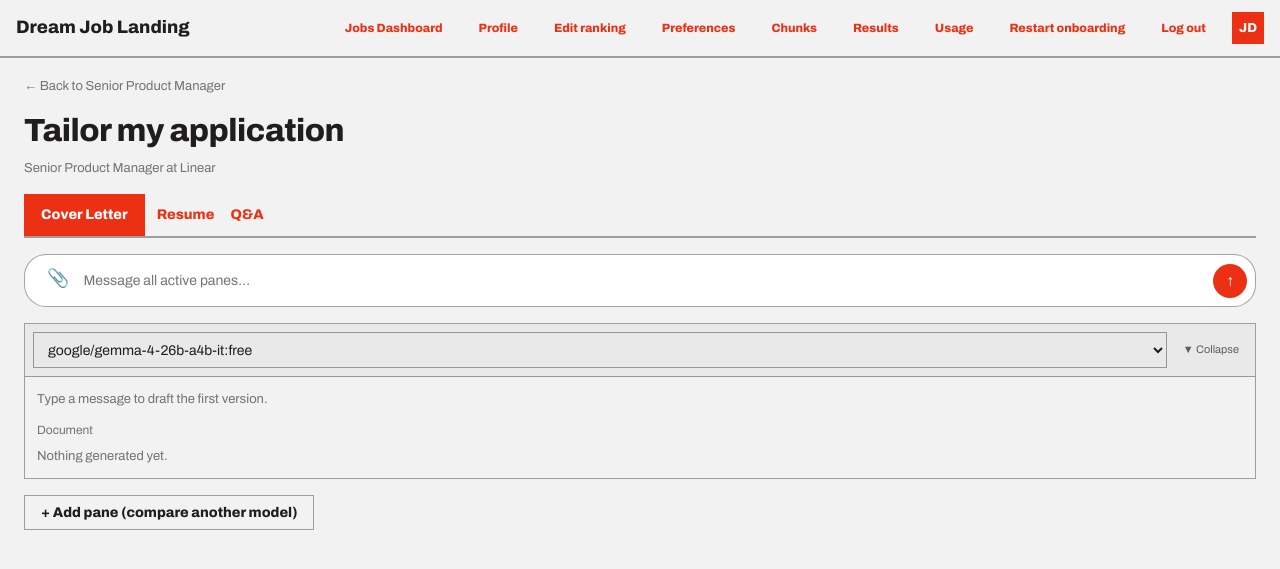
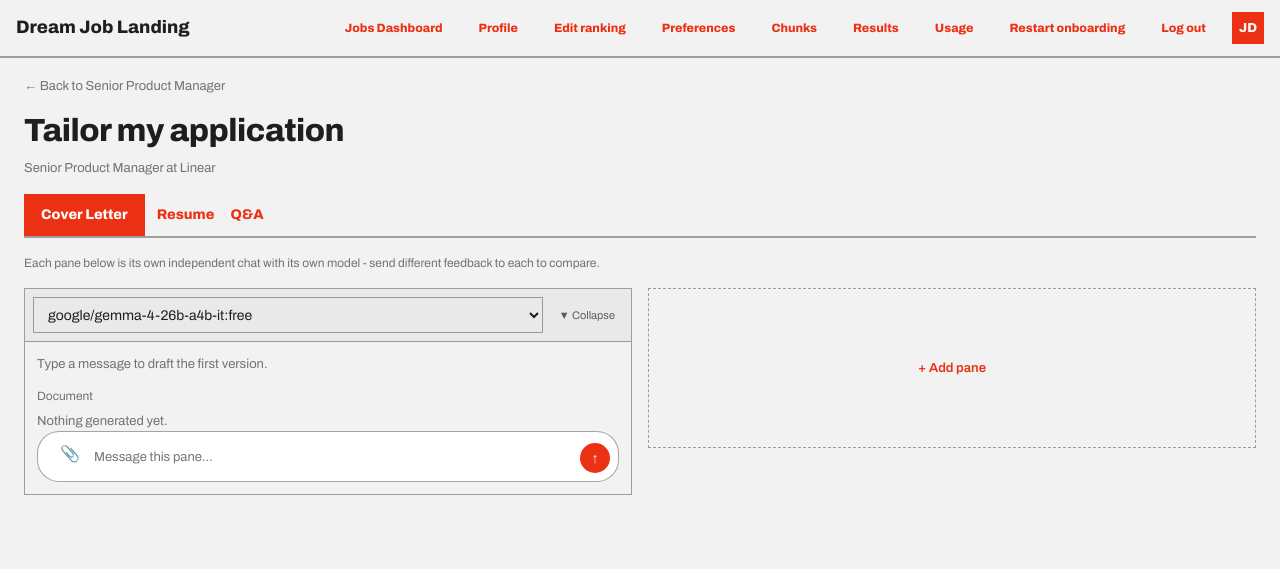
Before and after one commit to sofi777/job-search-agent, a Flask app: page /jobs/1/tailor in a window 1280 px wide. Shown: the top 569 px of the page. Run offline with Flask 3, Linux system fonts and the light colour scheme; the visitor is signed in with stand-in values (Sample User, id 1); data comes from the database, SQL or seed files in the repository; data that the repository does not hold is empty; some libraries are stand-ins or nearby versions.

Commit message:
Make compare panes fully independent; uncap pane count; add 2 models
Independent panes (was: one shared input broadcasting to every pane):
- Each pane is now its own <form> (model dropdown, message box, send
  button) posting to /jobs/<id>/tailor/<tab>/session/<session_id>/message -
  sending a message only affects that one pane, so different feedback can
  go to different models instead of always the same message to all of
  them. Chat memory stays per-pane (as it already was); writing-style
  preferences stay global across every pane and model, unchanged.
- Dropped the ThreadPoolExecutor fan-out (no longer needed - one request
  now only ever drives one pane) and the old shared /message route.
- Removed the 3-pane cap entirely (store.create_chat_session, "+ Add pane"
  button) - no artificial limit on how many models you can compare.
- "+ Add pane" moved inline into the panes row as its own tile, instead of
  a separate button below that was easy to miss.

Models: added google/gemini-2.5-flash and qwen/qwen3.8-max to the dropdown
and usage-tracking price table - the two next-best options alongside
Sonnet from an earlier real comparison against this app's actual task
(strict-JSON creative writing), measured on real production data.

Verified live: two panes on the same job, one sent to independently -
confirmed the other pane's thread was untouched, correct per-pane
artifact/rating, then cleaned up test data (including leftover panes from
an earlier test round that were never cleaned up - now confirmed gone).

Co-Authored-By: Claude Sonnet 5 <noreply@anthropic.com>

```diff
--- a/webapp/app.py
+++ b/webapp/app.py
@@ -1,6 +1,5 @@
 import re
 import time
-from concurrent.futures import ThreadPoolExecutor, as_completed
 from functools import wraps
 
 from flask import Flask, redirect, render_template, request, session, url_for
@@ -488,7 +487,6 @@ def tailor(job_id):
         tab=tab,
         tab_labels=TAB_LABELS,
         panes=panes,
-        can_add_pane=len(panes) < store.MAX_SESSIONS_PER_TAB,
         models=agents.MODEL_OPTIONS,
     )
 
@@ -498,18 +496,14 @@ def tailor(job_id):
 def add_chat_session(job_id, tab):
     if tab not in store.TAILOR_TYPES:
         return redirect(url_for("tailor", job_id=job_id))
-    try:
-        store.create_chat_session(job_id, tab)
-    except ValueError:
-        pass  # already at the pane limit - the "+" button is hidden by then anyway
+    store.create_chat_session(job_id, tab)
     return redirect(url_for("tailor", job_id=job_id, tab=tab))
 
 
 def _run_pane_turn(chat_session, job, display_message, preferences):
     """Run one full turn (classify -> retrieve -> generate -> persist) for one pane's own
-    thread. Returns None on success or an error message string on failure - a RuntimeError in
-    one pane (rate limit, JSON parse failure, ...) must not take down the others, since they
-    run concurrently and independently (see tailor_message).
+    thread. Returns None on success or an error message string on failure, for the caller to
+    show inline in that pane rather than crashing the whole request.
     """
     session_id, model, tab = chat_session["id"], chat_session["model"], chat_session["type"]
     try:
@@ -575,26 +569,39 @@ def _run_pane_turn(chat_session, job, display_message, preferences):
         return str(e)
 
 
-@app.route("/jobs/<int:job_id>/tailor/<tab>/message", methods=["POST"])
+@app.route("/jobs/<int:job_id>/tailor/<tab>/session/<int:session_id>/message", methods=["POST"])
 @login_required
-def tailor_message(job_id, tab):
+def session_message(job_id, tab, session_id):
+    """Send one message to one pane's own chat - independent of every other pane, so feedback
+    can be tailored per model instead of always broadcasting the same message to all of them.
+    """
     if tab not in store.TAILOR_TYPES:
         return redirect(url_for("tailor", job_id=job_id))
     job = store.get_job(job_id)
-    if job is None:
-        return redirect(url_for("dashboard"))
+    chat_session = store.get_chat_session(session_id)
+    if job is None or chat_session is None or chat_session["job_id"] != job_id or chat_session["type"] != tab:
+        return redirect(url_for("tailor", job_id=job_id, tab=tab))
 
     message = request.form.get("message", "").strip()
     attachment = request.files.get("attachment")
     save_to_profile = bool(request.form.get("save_to_profile"))
 
+    # The dropdown may have changed since this pane was last rendered - sync it either way,
+    # even on an empty send (switching to/from N/A alone is a valid action).
+    submitted_model = request.form.get("model") or None
+    if submitted_model != chat_session["model"]:
+        store.set_session_model(session_id, submitted_model)
+        chat_session["model"] = submitted_model
+
     if not message and not (attachment and attachment.filename):
+        return redirect(url_for("tailor", job_id=job_id, tab=tab))
+    if not submitted_model:
         return redirect(url_for("tailor", job_id=job_id, tab=tab))
 
     # display_message is what's shown in the chat and persisted to history: a short marker for
     # the attachment, not its full text. The full text is persisted+chunked+embedded separately
-    # (store.save_chat_attachment, shared across every pane) and reaches a model only via
-    # retrieval on whichever future turns actually match it.
+    # (store.save_chat_attachment, shared across every pane's knowledge base) and reaches a
+    # model only via retrieval on whichever future turns actually match it.
     display_message = message
     if attachment and attachment.filename:
         try:
@@ -602,40 +609,15 @@ def tailor_message(job_id, tab):
             store.save_chat_attachment(job_id, attachment.filename, attachment_text, save_to_profile)
             display_message = f"\U0001F4CE {attachment.filename}\n{message}".strip()
         except RuntimeError as e:
-            session["tailor_errors"] = {"_attachment": str(e)}
+            session["tailor_errors"] = {str(session_id): str(e)}
             return redirect(url_for("tailor", job_id=job_id, tab=tab))
 
-    chat_sessions = store.get_chat_sessions(job_id, tab)
+    # Preferences stay global/shared across every pane on purpose (see _run_pane_turn) - read
+    # fresh here regardless, in case another pane's turn just updated them.
     preferences = store.get_preferences()
-
-    # Each pane's dropdown may have changed since it was last rendered - sync the stored
-    # selection to match, and collect the panes that aren't N/A into this turn's active set.
-    active_sessions = []
-    for chat_session in chat_sessions:
-        submitted_model = request.form.get(f"model_{chat_session['id']}") or None
-        if submitted_model != chat_session["model"]:
-            store.set_session_model(chat_session["id"], submitted_model)
-            chat_session["model"] = submitted_model
-        if submitted_model:
-            active_sessions.append(chat_session)
-
-    # Run every active pane's turn concurrently ("at the same time") rather than one after
-    # another - each is an independent, several-second-plus LLM call, so sequential would mean
-    # waiting up to 3x as long for no benefit (the panes don't depend on each other's output).
-    errors = {}
-    if active_sessions:
-        with ThreadPoolExecutor(max_workers=len(active_sessions)) as executor:
-            futures = {
-                executor.submit(_run_pane_turn, cs, job, display_message, preferences): cs["id"]
-                for cs in active_sessions
-            }
-            for future in as_completed(futures):
-                error = future.result()
-                if error:
-                    errors[str(futures[future])] = error
-
-    if errors:
-        session["tailor_errors"] = errors
+    error = _run_pane_turn(chat_session, job, display_message, preferences)
+    if error:
+        session["tailor_errors"] = {str(session_id): error}
 
     return redirect(url_for("tailor", job_id=job_id, tab=tab))
 
--- a/webapp/src/agents.py
+++ b/webapp/src/agents.py
@@ -30,17 +30,24 @@ MAX_RATE_LIMIT_WAIT_SECONDS = 30
 # but incomplete JSON string that fails to parse (see send_chat's finish_reason check).
 MAX_TOKENS = 8000
 
-# Shown in the model dropdown. Free options first, then a couple of paid ones.
+# Shown in the model dropdown. Free options first, then paid ones cheapest to priciest.
 # Browse the full catalog at https://openrouter.ai/models.
 # deepseek/deepseek-r1:free was here until it was pulled from OpenRouter's catalog entirely
 # (calling it now 404s: "unavailable for free") - replaced with nvidia/nemotron-3-super-120b-a12b:free,
 # picked because it's large (120B), non-reasoning (no ":thinking" burn-the-budget risk, see
 # gpt-oss-20b below), and flags structured_outputs support in OpenRouter's own model metadata.
+# google/gemini-2.5-flash and qwen/qwen3.8-max were added after a real comparison against this
+# app's actual task (strict-JSON creative writing) measured on real production data: gemini-2.5-flash
+# had the best verified structured-output reliability of anything compared (99.8-99.9% schema-
+# enforced JSON success) at ~$0.002/cover-letter-generation; qwen3.8-max was the one model ranking
+# well on both instruction-following AND creative writing at once, priced close to Sonnet.
 MODEL_OPTIONS = [
     "google/gemma-4-26b-a4b-it:free",
     "openai/gpt-oss-20b:free",
     "nvidia/nemotron-3-super-120b-a12b:free",
     "openai/gpt-4o-mini",
+    "google/gemini-2.5-flash",
+    "qwen/qwen3.8-max",
     "anthropic/claude-sonnet-5",
 ]
 
@@ -125,6 +132,8 @@ MODEL_PRICING = {
     "openai/gpt-oss-20b:free": (0, 0),
     "nvidia/nemotron-3-super-120b-a12b:free": (0, 0),
     "openai/gpt-4o-mini": (0.15, 0.60),
+    "google/gemini-2.5-flash": (0.30, 2.50),
+    "qwen/qwen3.8-max": (2.00, 6.00),
     "anthropic/claude-sonnet-5": (3.00, 15.00),
 }
 DEFAULT_PRICING = (0, 0)
--- a/webapp/src/db.py
+++ b/webapp/src/db.py
@@ -2,9 +2,10 @@
 
 Tables: `users` (profile/onboarding answers + settings), `jobs` (every job
 posting, sample or user-added), `job_progress` (per-user, per-job
-status/comments), `chat_sessions` (one row per compare "pane" - up to 3 per
-job+tab, each with its own model and independent thread, see
-store.create_chat_session), `chat_messages` (belongs to one chat_session;
+status/comments), `chat_sessions` (one row per compare "pane" - no cap on how
+many per job+tab, each with its own model, independent thread, and own
+message box, see store.create_chat_session), `chat_messages` (belongs to one
+chat_session;
 assistant rows also carry response_time_seconds/input_tokens/output_tokens,
 the resulting artifact_text (the actual cover letter/résumé/Q&A answer as of
 that turn, not just the conversational reply), and an optional thumbs up/down
--- a/webapp/src/store.py
+++ b/webapp/src/store.py
@@ -182,11 +182,8 @@ def _seed_sample_jobs_if_needed():
 
 
 # ---- tailoring chat sessions ("compare panes") -----------------------------
-# Each session is one independent thread + model + artifact/qa-list, up to
-# MAX_SESSIONS_PER_TAB per job+tab - see db.py's chat_sessions table docstring.
-
-MAX_SESSIONS_PER_TAB = 3
-
+# Each session is one independent thread + model + artifact/qa-list - no cap on how
+# many can exist per job+tab - see db.py's chat_sessions table docstring.
 
 def get_chat_sessions(job_id, chat_type):
     """This job+tab's panes, oldest/leftmost first. Does not auto-create one if none exist -
@@ -194,9 +191,11 @@ def get_chat_sessions(job_id, chat_type):
     return db.fetch_chat_sessions(job_id, chat_type)
 
 
+def get_chat_session(session_id):
+    return db.get_chat_session(session_id)
+
+
 def create_chat_session(job_id, chat_type, model=None):
-    if len(db.fetch_chat_sessions(job_id, chat_type)) >= MAX_SESSIONS_PER_TAB:
-        raise ValueError(f"Already at the {MAX_SESSIONS_PER_TAB}-pane limit for this tab.")
     return db.create_chat_session(job_id, chat_type, model, _now())
 
 
--- a/webapp/templates/tailor.html
+++ b/webapp/templates/tailor.html
@@ -10,15 +10,15 @@
   .msg-row.user .msg-bubble { background: var(--color-accent-100); color: var(--color-accent-800); padding: 8px 12px; border-radius: 14px 14px 4px 14px; }
   .msg-row.assistant .msg-bubble { max-width: 100%; padding: 0; }
   .chat-inputbar { display: flex; align-items: flex-end; gap: 8px; border: 1px solid var(--color-divider); border-radius: 22px; padding: 8px 8px 8px 16px; background: #fff; }
-  .chat-inputbar textarea { flex: 1; border: none; background: transparent; resize: none; min-height: 24px; max-height: 160px; font: inherit; font-size: 14px; padding: 6px 0; outline: none; }
-  .attach-btn { cursor: pointer; font-size: 18px; color: var(--color-neutral-700); padding: 6px; line-height: 1; }
-  .attach-chip { display: none; align-items: center; gap: 6px; background: var(--color-surface); border: 1px solid var(--color-divider); border-radius: 14px; padding: 4px 6px 4px 10px; font-size: 12px; margin-bottom: 8px; align-self: flex-start; }
+  .chat-inputbar textarea { flex: 1; border: none; background: transparent; resize: none; min-height: 24px; max-height: 120px; font: inherit; font-size: 13px; padding: 6px 0; outline: none; }
+  .attach-btn { cursor: pointer; font-size: 16px; color: var(--color-neutral-700); padding: 6px; line-height: 1; }
+  .attach-chip { display: none; align-items: center; gap: 6px; background: var(--color-surface); border: 1px solid var(--color-divider); border-radius: 14px; padding: 4px 6px 4px 10px; font-size: 11px; margin-bottom: 6px; align-self: flex-start; }
   .attach-chip button { all: unset; cursor: pointer; color: var(--color-neutral-700); padding: 0 4px; }
-  .send-btn { background: var(--color-accent); color: #fff; border: none; border-radius: 50%; width: 34px; height: 34px; display: flex; align-items: center; justify-content: center; cursor: pointer; flex-shrink: 0; font-size: 16px; }
+  .send-btn { background: var(--color-accent); color: #fff; border: none; border-radius: 50%; width: 30px; height: 30px; display: flex; align-items: center; justify-content: center; cursor: pointer; flex-shrink: 0; font-size: 14px; }
   .send-btn:hover { background: var(--color-accent-600); }
   .send-btn:disabled { opacity: 0.5; cursor: not-allowed; background: var(--color-accent); }
-  .sending-note { font-size: 12px; margin-top: 6px; display: none; }
-  .typing-dot { display: inline-block; width: 6px; height: 6px; border-radius: 50%; background: var(--color-neutral-600); margin-right: 4px; animation: typing-bounce 1.2s infinite ease-in-out; }
+  .sending-note { font-size: 11px; margin-top: 6px; display: none; }
+  .typing-dot { display: inline-block; width: 5px; height: 5px; border-radius: 50%; background: var(--color-neutral-600); margin-right: 4px; animation: typing-bounce 1.2s infinite ease-in-out; }
   .typing-dot:nth-child(2) { animation-delay: 0.2s; }
   .typing-dot:nth-child(3) { animation-delay: 0.4s; margin-right: 0; }
   @keyframes typing-bounce { 0%, 60%, 100% { transform: translateY(0); opacity: 0.4; } 30% { transform: translateY(-4px); opacity: 1; } }
@@ -34,17 +34,19 @@
   #citation-dialog pre { white-space: pre-wrap; font: inherit; margin: 0; line-height: 1.5; }
 
   .panes-row { display: flex; gap: var(--space-4); flex-wrap: wrap; margin-top: var(--space-4); align-items: flex-start; }
-  .pane { flex: 1; min-width: 280px; border: 1px solid var(--color-divider); display: flex; flex-direction: column; }
+  .pane { flex: 1; min-width: 300px; border: 1px solid var(--color-divider); display: flex; flex-direction: column; }
   .pane-header { display: flex; align-items: center; gap: 8px; padding: 8px; border-bottom: 1px solid var(--color-divider); background: var(--color-surface); }
   .pane-model-select { flex: 1; min-height: 30px; font-size: 12px; }
   .pane-toggle { all: unset; cursor: pointer; padding: 4px 8px; font-size: 11px; color: var(--color-neutral-700); }
-  .pane-body { padding: var(--space-3); }
+  .pane-body { padding: var(--space-3); display: flex; flex-direction: column; }
   .pane.collapsed .pane-body { display: none; }
-  .pane-chat { max-height: 240px; overflow-y: auto; display: flex; flex-direction: column; gap: var(--space-3); margin-bottom: var(--space-3); }
+  .pane-chat { max-height: 220px; overflow-y: auto; display: flex; flex-direction: column; gap: var(--space-3); margin-bottom: var(--space-3); }
   .pane-doc-header { display: flex; justify-content: space-between; align-items: center; margin-bottom: 6px; }
-  .pane-doc { border: 1px solid var(--color-divider); padding: var(--space-3); white-space: pre-line; line-height: 1.55; font-size: 13px; max-height: 320px; overflow-y: auto; margin-bottom: 6px; }
+  .pane-doc { border: 1px solid var(--color-divider); padding: var(--space-3); white-space: pre-line; line-height: 1.55; font-size: 13px; max-height: 280px; overflow-y: auto; margin-bottom: 6px; }
   .pane-error { display: block; margin-bottom: var(--space-3); font-size: 12px; }
-  .add-pane-btn { margin-top: var(--space-4); }
+  .add-pane-tile { flex: 1; min-width: 300px; border: 1px dashed var(--color-divider); display: flex; align-items: center; justify-content: center; min-height: 160px; }
+  .add-pane-btn-inline { all: unset; cursor: pointer; color: var(--color-accent); font-weight: 600; font-size: 13px; padding: var(--space-3); }
+  .add-pane-btn-inline:hover { text-decoration: underline; }
 </style>
 
 <div class="container">
@@ -59,33 +61,14 @@
        style="border-radius:0;">{{ label }}</a>
     {% endfor %}
   </div>
+  <p class="text-muted" style="font-size:12px;">Each pane below is its own independent chat with its own model - send different feedback to each to compare.</p>
 
-  <form method="post" action="{{ url_for('tailor_message', job_id=job.id, tab=tab) }}" enctype="multipart/form-data" id="chat-form">
-    <div class="attach-chip" id="attach-chip">
-      <span id="attach-name"></span>
-      <label style="display:flex;align-items:center;gap:4px;cursor:pointer;">
-        <input type="checkbox" name="save_to_profile" id="save-to-profile">
-        Save for all jobs
-      </label>
-      <button type="button" onclick="clearAttachment()">&times;</button>
-    </div>
-    <div class="chat-inputbar">
-      <label for="attachment-input" class="attach-btn" title="Attach a file">&#128206;</label>
-      <input type="file" id="attachment-input" name="attachment" accept=".pdf,.docx,.txt,.md" hidden onchange="showAttachment()">
-      <textarea name="message" id="chat-input" rows="1"
-        placeholder="{{ 'Paste an application question…' if tab == 'qa' else 'Message all active panes…' }}"></textarea>
-      <button type="submit" class="send-btn" id="send-btn" title="Send to every pane with a model selected">&uarr;</button>
-    </div>
-    <div class="sending-note text-muted" id="sending-note">
-      <span class="typing-dot"></span><span class="typing-dot"></span><span class="typing-dot"></span>
-      Generating in every active pane - this can take a while, especially on free-tier models.
-    </div>
-
-    <div class="panes-row">
-      {% for pane in panes %}
-      <div class="pane" data-session-id="{{ pane.id }}">
+  <div class="panes-row">
+    {% for pane in panes %}
+    <div class="pane" data-session-id="{{ pane.id }}">
+      <form method="post" action="{{ url_for('session_message', job_id=job.id, tab=tab, session_id=pane.id) }}" enctype="multipart/form-data" class="pane-form">
         <div class="pane-header">
-          <select name="model_{{ pane.id }}" class="input pane-model-select">
+          <select name="model" class="input pane-model-select">
             <option value="" {{ 'selected' if not pane.model }}>N/A</option>
             {% for m in models %}
             <option value="{{ m }}" {{ 'selected' if m == pane.model }}>{{ m }}</option>
@@ -142,17 +125,37 @@
             <div class="text-muted">Nothing generated yet.</div>
             {% endif %}
           {% endif %}
+
+          <div class="attach-chip" data-pane-attach>
+            <span class="attach-name"></span>
+            <label style="display:flex;align-items:center;gap:4px;cursor:pointer;">
+              <input type="checkbox" name="save_to_profile">
+              Save for all jobs
+            </label>
+            <button type="button" onclick="clearAttachment(this)">&times;</button>
+          </div>
+          <div class="chat-inputbar">
+            <label class="attach-btn" title="Attach a file">
+              &#128206;
+              <input type="file" name="attachment" accept=".pdf,.docx,.txt,.md" hidden onchange="showAttachment(this)">
+            </label>
+            <textarea name="message" class="pane-input" rows="1"
+              placeholder="{{ 'Paste an application question…' if tab == 'qa' else 'Message this pane…' }}"></textarea>
+            <button type="submit" class="send-btn" title="Send to this pane only">&uarr;</button>
+          </div>
+          <div class="sending-note text-muted">
+            <span class="typing-dot"></span><span class="typing-dot"></span><span class="typing-dot"></span>
+            Generating - can take a while on free-tier models.
+          </div>
         </div>
-      </div>
-      {% endfor %}
+      </form>
     </div>
-  </form>
+    {% endfor %}
 
-  {% if can_add_pane %}
-  <form method="post" action="{{ url_for('add_chat_session', job_id=job.id, tab=tab) }}" class="add-pane-btn">
-    <button type="submit" class="btn btn-secondary">+ Add pane (compare another model)</button>
-  </form>
-  {% endif %}
+    <form method="post" action="{{ url_for('add_chat_session', job_id=job.id, tab=tab) }}" class="add-pane-tile">
+      <button type="submit" class="add-pane-btn-inline">+ Add pane</button>
+    </form>
+  </div>
 
   <dialog id="citation-dialog">
     <div class="kicker" id="citation-source"></div>
@@ -175,46 +178,54 @@ function togglePane(btn) {
   btn.innerHTML = pane.classList.contains('collapsed') ? '&#9654; Expand' : '&#9660; Collapse';
 }
 
-function showAttachment() {
-  const input = document.getElementById('attachment-input');
-  const chip = document.getElementById('attach-chip');
+function showAttachment(input) {
+  const chip = input.closest('.pane-form').querySelector('[data-pane-attach]');
   if (input.files.length) {
-    document.getElementById('attach-name').textContent = '\u{1F4CE} ' + input.files[0].name;
+    chip.querySelector('.attach-name').textContent = '\u{1F4CE} ' + input.files[0].name;
     chip.style.display = 'flex';
   }
 }
 
-function clearAttachment() {
-  document.getElementById('attachment-input').value = '';
-  document.getElementById('save-to-profile').checked = false;
-  document.getElementById('attach-chip').style.display = 'none';
+function clearAttachment(btn) {
+  const form = btn.closest('.pane-form');
+  form.querySelector('input[type=file]').value = '';
+  form.querySelector('input[type=checkbox]').checked = false;
+  btn.closest('[data-pane-attach]').style.display = 'none';
 }
 
-const chatInput = document.getElementById('chat-input');
-const chatForm = document.getElementById('chat-form');
+// Each pane is its own independent form (own input, own send button) - these are delegated
+// listeners (not per-element) so they work uniformly across however many panes exist.
+document.addEventListener('input', (e) => {
+  if (!e.target.classList.contains('pane-input')) return;
+  e.target.style.height = 'auto';
+  e.target.style.height = e.target.scrollHeight + 'px';
+});
 
-chatInput.addEventListener('input', () => {
-  chatInput.style.height = 'auto';
-  chatInput.style.height = chatInput.scrollHeight + 'px';
-});
-chatInput.addEventListener('keydown', (e) => {
+document.addEventListener('keydown', (e) => {
+  if (!e.target.classList.contains('pane-input')) return;
   if (e.key === 'Enter' && !e.shiftKey) {
     e.preventDefault();
-    const hasAttachment = document.getElementById('attachment-input').files.length > 0;
-    if (!chatInput.value.trim() && !hasAttachment) return;
-    chatForm.requestSubmit();
+    const form = e.target.closest('.pane-form');
+    const hasAttachment = form.querySelector('input[type=file]').files.length > 0;
+    if (!e.target.value.trim() && !hasAttachment) return;
+    form.requestSubmit();
   }
 });
 
-// Instant feedback: the whole flow is a full-page POST/redirect, and now fans out to every
-// active pane, so there's no single place to echo the message into ahead of time - just show
-// a shared "generating..." note and disable the send button until the reload replaces this
-// with the real, persisted result in each pane.
-chatForm.addEventListener('submit', () => {
-  const hasAttachment = document.getElementById('attachment-input').files.length > 0;
-  if (!chatInput.value.trim() && !hasAttachment) return;
-  document.getElementById('sending-note').style.display = 'block';
-  document.getElementById('send-btn').disabled = true;
+// Instant feedback + guard against an empty send: the whole flow is a full-page POST/redirect,
+// so there's a real gap before the new page arrives - show a "generating" note and disable just
+// this pane's send button (other panes stay fully usable while one is in flight).
+document.addEventListener('submit', (e) => {
+  const form = e.target.closest('.pane-form');
+  if (!form) return;
+  const textarea = form.querySelector('.pane-input');
+  const hasAttachment = form.querySelector('input[type=file]').files.length > 0;
+  if (!textarea.value.trim() && !hasAttachment) {
+    e.preventDefault();
+    return;
+  }
+  form.querySelector('.send-btn').disabled = true;
+  form.querySelector('.sending-note').style.display = 'block';
 });
 
 // Citations: [Source N] renders server-side as a <button class="citation" data-*>; clicking
```
Also changed, not shown: structure.md (+4 -3 lines), webapp/src/rag.py (+5 -4 lines), webapp/README.md.
